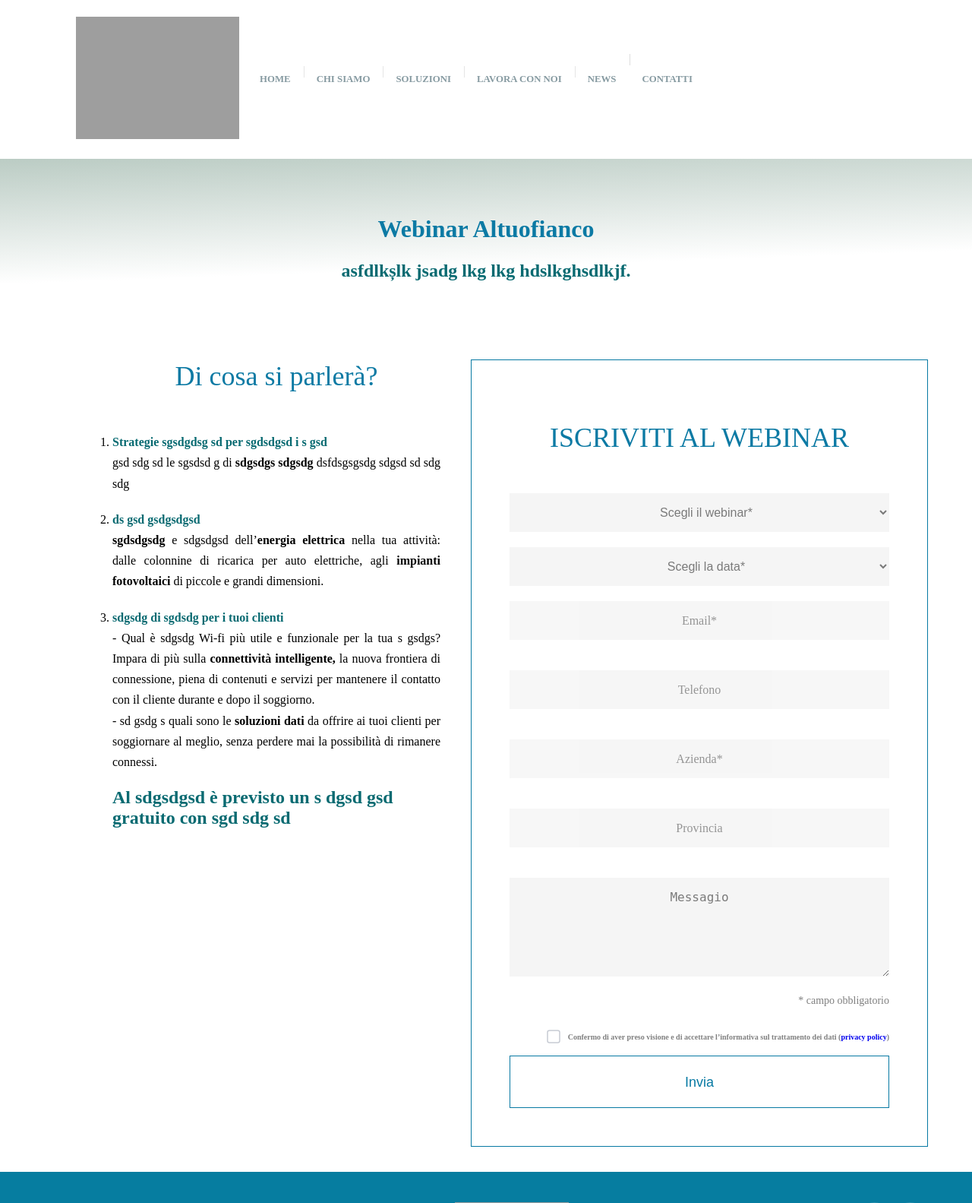
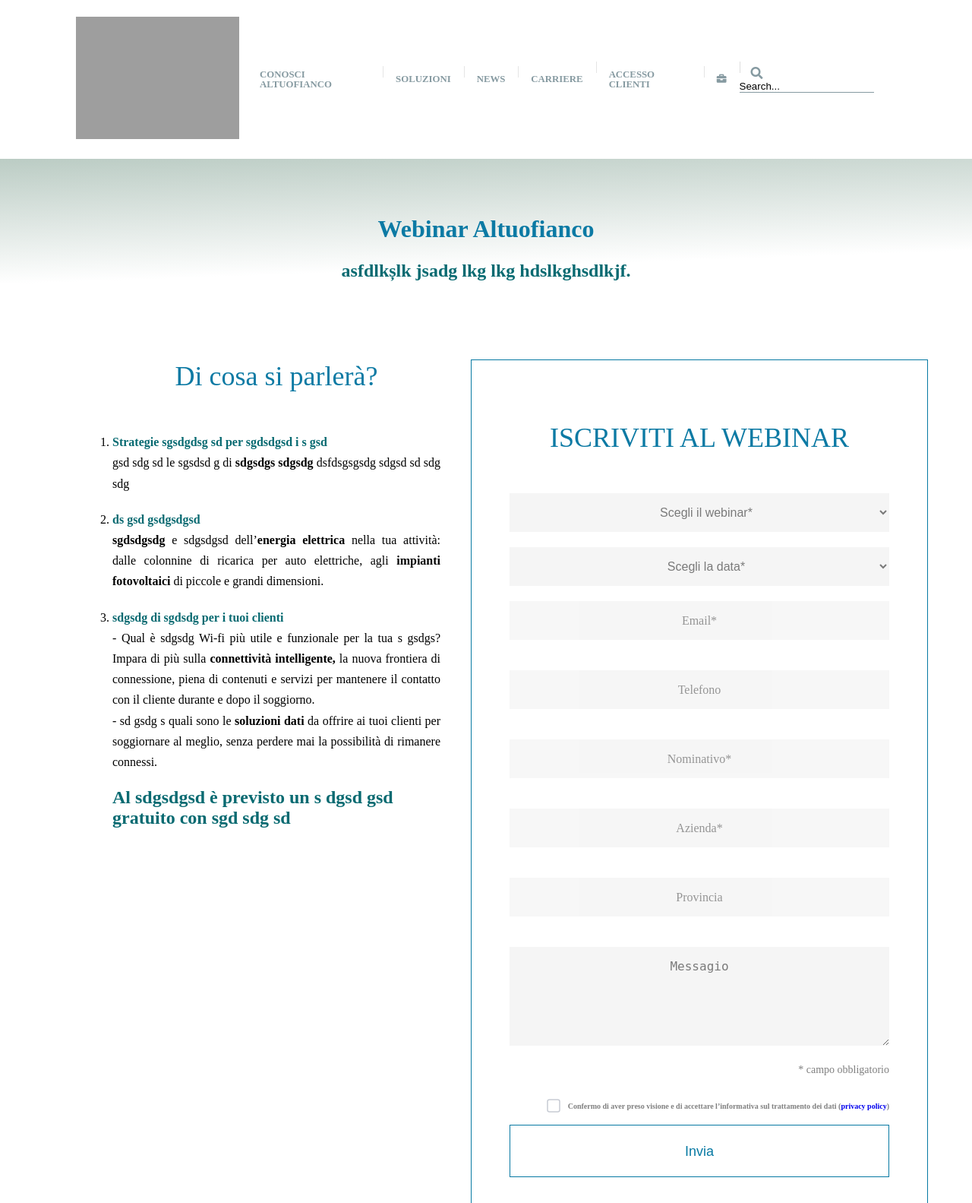
Before and after one commit to seriiserii825/wp-altuofianco, a PHP site: page / in a window 1280 px wide. Shown: the top 1583 px of the page at 76% size. Run offline with PHP 8.4, Linux system fonts and the light colour scheme; some libraries are stand-ins or nearby versions; some web fonts are replaced; grey boxes are pictures that could not be loaded.

Commit message:
some changes

```diff
--- a/index.php
+++ b/index.php
@@ -1,3 +1,14 @@
+		<?php
+								$webinar = array(
+									'Sicurezza dei dati',
+									'Gestione del tempo e Outsourcing',
+									'Strumenti, regole e soluzioni per lo SmartWorking',
+									'Efficientamento energetico nelle imprese',
+									'Telefonia per il business'
+								);
+
+?>
+
 <!DOCTYPE html>
 <html xmlns="">
 
@@ -61,57 +72,45 @@
         <div class="button"></div>
 
         <ul class="navigation">
-            <li><a href='https://www.altuofianco.it/'>Home</a></li>
-            <li><a href='https://www.altuofianco.it/chi-siamo'>Chi siamo</a></li>
+            <li class='active'><a href='https://www.altuofianco.it/conosci-altuofianco/'>Conosci altuofianco</a></li>
             <li><a href="https://www.altuofianco.it/soluzioni/">Soluzioni</a>
                 <ul class="sub-menu">
                     <li><a href='https://www.altuofianco.it/soluzioni/strategia/'>Strategia</a>
                         <ul class="sub-menu">
-                            <li><a href='https://www.altuofianco.it/soluzioni/strategia/comunicazione/telecomunicazioni-avanzate'>TELECOMUNICAZIONI AVANZATE</a></li>
-                            <li><a href='https://www.altuofianco.it/soluzioni/strategia/competitivita/soluzioni-digital-marketing'>Digital Marketing</a></li>
-                            <li><a href='https://www.altuofianco.it/soluzioni/strategia/comunicazione/siti-internet-e-app'>Siti internet e App</a></li>
-                            <li><a href="https://www.altuofianco.it/soluzioni/strategia/comunicazione/sviluppo-del-brand">Sviluppo del tuo brand</a></li>
-                            <li><a href="https://www.altuofianco.it/soluzioni/strategia/gestione/ufficio-al-tuo-fianco">Ufficio Altuofianco</a></li>
-                            <li><a href="https://www.altuofianco.it/soluzioni/strategia/gestione/noleggio-operativo-per-aziende">Noleggio operativo</a></li>
-                            <li><a href="https://www.altuofianco.it/soluzioni/strategia/gestione/fattura-contabilita-cloud">Fattura elettronica</a></li>
-                            <li><a href="https://www.altuofianco.it/soluzioni/strategia/comunicazione/centralini-virtuali">Centralini virtuali</a></li>
+                            <li><a href='https://www.altuofianco.it/soluzioni/comunicazione/'>Comunicazione</a></li>
+                            <li><a href='https://www.altuofianco.it/soluzioni/competitivita/'>Competitività</a></li>
+                            <li><a href='https://www.altuofianco.it/soluzioni/gestione/'>Gestione</a></li>
                         </ul>
                     </li>
                     <li><a href='https://www.altuofianco.it/soluzioni/sicurezza/'>Sicurezza</a>
                         <ul class="sub-menu">
-                            <li><a href='https://www.altuofianco.it/soluzioni/sicurezza/legale/gdpr'>GDPR</a></li>
-                            <li><a href='https://www.altuofianco.it/soluzioni/sicurezza/aziendale/avvocato-altuofianco'>Avvocato Altuofianco</a></li>
-                            <li><a href='https://www.altuofianco.it/soluzioni/sicurezza/aziendale/formazione-gdpr'>Formazione GDPR</a></li>
-                            <li><a href="https://www.altuofianco.it/soluzioni/sicurezza/cybersecurity/mdm-mobile-device-management">MDM mobile device management</a></li>
-                            <li><a href="https://www.altuofianco.it/soluzioni/sicurezza/cybersecurity/wi-fi-webapp-scan-e-firewall">Wi-Fi, Webapp Scan e Firewall</a></li>
-                            <li><a href="https://www.altuofianco.it/soluzioni/sicurezza/cybersecurity/servizi-in-cloud">Servizi in Cloud</a></li>
-                            <li><a href="https://www.altuofianco.it/soluzioni/sicurezza/legale/dpo-data-protection-officer">DPO Data Protection Officer</a></li>
+                            <li><a href='https://www.altuofianco.it/soluzioni/cybersecurity/'>Cybersecurity</a></li>
+                            <li><a href='https://www.altuofianco.it/soluzioni/legale/'>Legale</a></li>
+                            <li><a href='https://www.altuofianco.it/soluzioni/aziendale/'>Aziendale</a></li>
                         </ul>
                     </li>
                     <li><a href='https://www.altuofianco.it/soluzioni/energie/'>Energie</a>
                         <ul class="sub-menu">
-                            <li><a href="https://www.altuofianco.it/soluzioni/energie/azienda/easyhr-app-risorse-umane">App per la gestione del personale</a></li>
-                            <li><a href="https://www.altuofianco.it/soluzioni/energie/azienda/efficientamento-energetico">Efficientamento energetico</a></li>
-                            <li><a href="https://www.altuofianco.it/soluzioni/energie/persone/relazioni-per-business">Relazioni per il business</a></li>
-                            <li><a href="https://www.altuofianco.it/soluzioni/energie/azienda/business-process-outsourcing">Business process outsourcing</a></li>
-                            <li><a href="https://www.altuofianco.it/soluzioni/energie/collaboratori/eventi-business">business</a></li>
+                            <li><a href='https://www.altuofianco.it/soluzioni/azienda/'>Azienda</a></li>
+                            <li><a href='https://www.altuofianco.it/soluzioni/persone/'>Persone</a></li>
+                            <li><a href='https://www.altuofianco.it/soluzioni/collaboratori/'>Collaboratori</a></li>
                         </ul>
                     </li>
                 </ul>
             </li>
-            <li><a href='https://www.altuofianco.it/lavora-con-noi'>Lavora con noi</a></li>
             <li><a href='https://www.altuofianco.it/news/'>News</a></li>
-            <li><a href='https://www.altuofianco.it/contatti'>Contatti</a></li>
-            <!--<li><a target="_blank" href="http://wind.monitorcrm.it/crm/autenticazione/modulo-accesso/">-->
-            <!--        <i class="fas fa-briefcase"></i>-->
-            <!--    </a></li>-->
-            <!--<li>-->
-            <!--    <form id="searchform" class="navbar-form" role="search" action="https://www.altuofianco.it"-->
-            <!--          method="get">-->
-            <!--        <input id="s" name="s" type="text" placeholder="Search …" value="Search...">-->
-            <!--        <button id="searchsubmit" type="submit" name="submit">Submit</button>-->
-            <!--    </form>-->
-            <!--</li>-->
+            <li><a href='https://www.altuofianco.it/carriere/'>Carriere</a></li>
+            <li><a href='http://shop.altuofianco.it/'>Accesso Clienti</a></li>
+            <li><a target="_blank" href="http://wind.monitorcrm.it/crm/autenticazione/modulo-accesso/">
+                    <i class="fas fa-briefcase"></i>
+                </a></li>
+            <li>
+                <form id="searchform" class="navbar-form" role="search" action="https://www.altuofianco.it"
+                      method="get">
+                    <input id="s" name="s" type="text" placeholder="Search …" value="Search...">
+                    <button id="searchsubmit" type="submit" name="submit">Submit</button>
+                </form>
+            </li>
         </ul>
 
     </nav>
@@ -167,11 +166,6 @@
                             <select id="webinar" name="webinar" required>
                                 <option value="">Scegli il webinar*</option>
 								<?php
-								$webinar = array(
-									'Webinar #1',
-									'Webinar #2',
-									'Webinar #3'
-								);
 
 								foreach ($webinar as $key => $value):
 									echo '<option value="' . $key . '">' . $value . '</option>'; //close your tags!!
@@ -190,6 +184,9 @@
                         </div>
                         <div class="form-group">
                             <input type="tel" name="phone" placeholder="Telefono" required>
+                        </div>
+						  <div class="form-group">
+                            <input type="text" name="name" placeholder="Nominativo*" required>
                         </div>
                         <div class="form-group">
                             <input type="text" name="azienda" placeholder="Azienda*" required>
@@ -218,10 +215,47 @@
 
                         <div class="btn">
                             <button name="register-btn" type="submit" class="registerbtn">Invia</button>
+
+
                         </div>
                     </div>
                 </form>
             </div>
+
+<?php
+
+
+if (isset($_REQUEST['register-btn'])) {
+	if (filter_var($_POST['email'], FILTER_VALIDATE_EMAIL)) {
+		if (strlen($_POST['phone']) > 5) {
+			$to = 'webmaster@bludelego.it';
+			$subject = 'Nuova compilazione form webinar ' . $webinar[$_POST['webinar']] . '  ' . $_POST['webdata'];
+			$message = 'Webinar ' . $webinar[$_POST['webinar']] . "\r\n" . 'da ' . $_POST['webdata'] . "\r\n" . 'Email ' . $_POST['email'] . "\r\n" . 'Telefono ' . $_POST['phone'] . "\r\n" . 'Nominativo ' . $_POST['name'] . "\r\n" . 'Azienda ' . $_POST['azienda'] . "\r\n" . 'Provincia ' . $_POST['provincia'] . "\r\n" . 'Messaggio ' . $_POST['messaggio'] . "\r\n";
+
+			$headers = 'From: noreply@altuofianco.it' . "\r\n" .
+				'Reply-To: noreply@altuofianco.it' . "\r\n" .
+				'Bcc: f.cioni@altuofianco.it, radu@blueline.md' . "\r\n" .
+				'X-Mailer: PHP/' . phpversion();
+
+			mail($to, $subject, $message, $headers);
+			echo " <div id='test-popup' class='white-popup'>  <p color='darkblue'> Il form e stato inviato con successo </p>  </div>
+
+			";
+
+
+		}
+	} else {
+		echo "</br><p color='red'>  Campo email sbagliato  </p> </br>" . $_POST['email'];
+	}
+	if (strlen($_POST['phone']) > 6) {
+
+	} else {
+		echo "</br><p color='red'>  Campo telefono sbagliato </p> </br>" . $_POST['phone'];
+	}
+}
+
+
+?>
 
 
         </div>
@@ -293,35 +327,3 @@
 </body>
 
 </html>
-
-
-<?php
-
-
-if (isset($_REQUEST['register-btn'])) {
-	if (filter_var($_POST['email'], FILTER_VALIDATE_EMAIL)) {
-		if (strlen($_POST['phone']) > 6) {
-			$to = 'webmaster@bludelego.it';
-			$subject = 'Nuova compilazione form webinar ' . $webinar[$_POST['webinar']] . '  ' . $_POST['webdata'];
-			$message = 'Webinar ' . $webinar[$_POST['webinar']] . "\r\n" . 'da ' . $_POST['webdata'] . "\r\n" . 'Nominativo ' . $_POST['name'] . "\r\n" . 'Azienda ' . $_POST['azienda'] . "\r\n" . 'Email ' . $_POST['email'] . "\r\n" . 'Telefono ' . $_POST['phone'] . "\r\n" . 'Messaggio ' . $_POST['messaggio'] . "\r\n";
-
-			$headers = 'From: noreply@altuofianco.it' . "\r\n" .
-				'Reply-To: noreply@altuofianco.it' . "\r\n" .
-				'Bcc: f.cioni@altuofianco.it, radu@blueline.md' . "\r\n" .
-				'X-Mailer: PHP/' . phpversion();
-
-			mail($to, $subject, $message, $headers);
-			echo "</br><p color='darkblue'> Il form e stato inviato con successo </p> </br>";
-		}
-	} else {
-		echo "</br><p color='red'  Campo email sbagliato  </p> </br>" . $_POST['email'];
-	}
-	if (strlen($_POST['phone']) > 6) {
-
-	} else {
-		echo "</br><p color='red'>  Campo telefono sbagliato </p> </br>" . $_POST['phone'];
-	}
-}
-
-
-?>
```
Also changed, not shown: js/script.js (+19 -18 lines).
